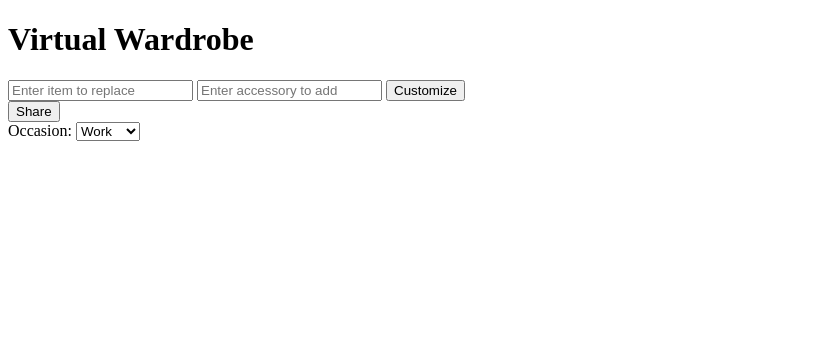
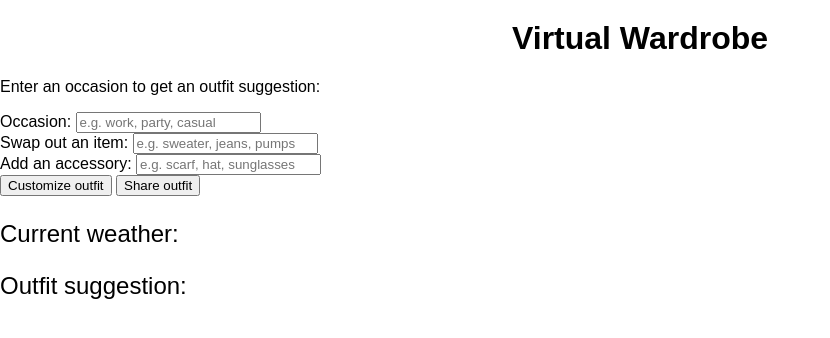
Before and after one commit to GaelKBertrand/Virtual-Wardrobe-, a browser extension: page index.html in a window 1280 px wide. Shown: the whole page, without its empty margins (0-830 px from the left). Drawn offline with Linux system fonts and the light colour scheme.

Commit message:
Update index.html

```diff
--- a/index.html
+++ b/index.html
@@ -1,32 +1,32 @@
 <!DOCTYPE html>
 <html>
 <head>
+  <meta charset="utf-8">
   <title>Virtual Wardrobe</title>
-    <link rel="stylesheet" href="style.css">
+  <link rel="stylesheet" href="styles.css">
 </head>
 <body>
+  <div class="container">
     <h1>Virtual Wardrobe</h1>
-    <div id="weather-container">
-      <p id="weather"></p>
+    <p>Enter an occasion to get an outfit suggestion:</p>
+    <div class="form-group">
+      <label for="occasion">Occasion:</label>
+      <input type="text" id="occasion" placeholder="e.g. work, party, casual">
     </div>
-    <div id="outfit-container">
-      <p id="outfit"></p>
+    <div class="form-group">
+      <label for="item">Swap out an item:</label>
+      <input type="text" id="item" placeholder="e.g. sweater, jeans, pumps">
     </div>
-    <div id="customize-container">
-      <input type="text" id="item" placeholder="Enter item to replace">
-      <input type="text" id="accessory" placeholder="Enter accessory to add">
-      <button id="customize">Customize</button>
+    <div class="form-group">
+      <label for="accessory">Add an accessory:</label>
+      <input type="text" id="accessory" placeholder="e.g. scarf, hat, sunglasses">
     </div>
-    <div id="share-container">
-      <button id="share">Share</button>
+    <button id="customize">Customize outfit</button>
+    <button id="share">Share outfit</button>
+    <div class="outfit-container">
+      <p id="weather">Current weather: </p>
+      <p id="outfit">Outfit suggestion: </p>
     </div>
-    <div id="occasion-container">
-      <label for="occasion">Occasion:</label>
-      <select id="occasion">
-        <option value="work">Work</option>
-        <option value="party">Party</option>
-        <option value="casual">Casual</option>
-      </select>
   </div>
   <script src="script.js"></script>
 </body>
```
Lines whose indentation alone changed are shown as unchanged.
